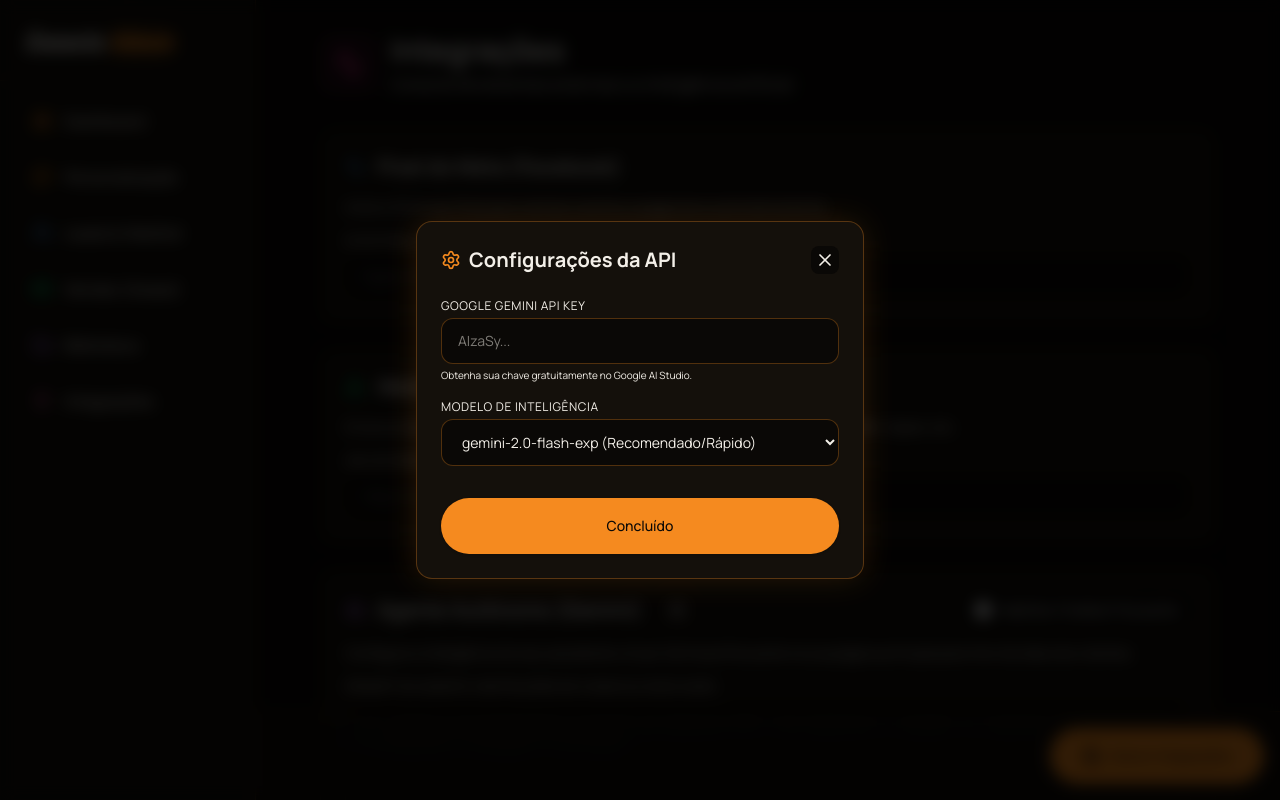
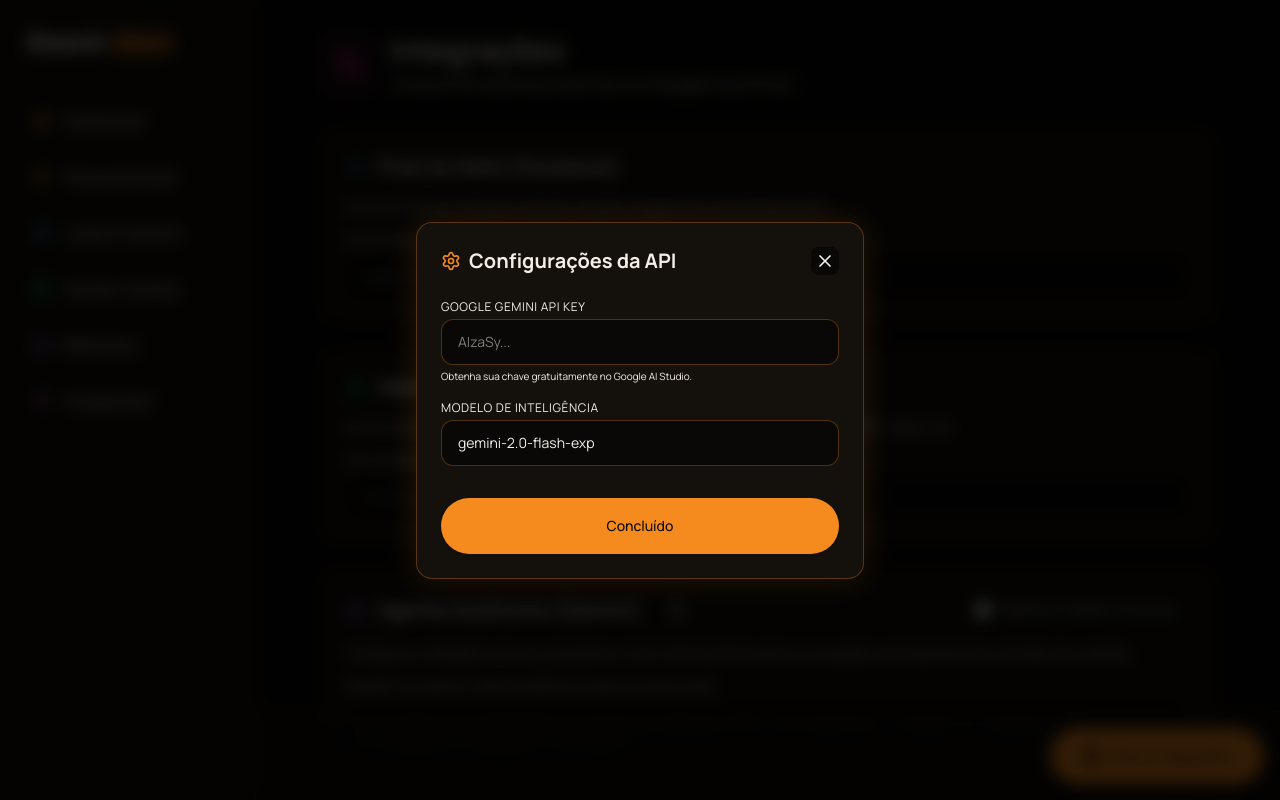
Before and after one commit to Glauberads/link-bio, a Next.js app: page /admin/integracoes in a window 1280 px wide. Both pictures are taken after a click on the button "Configurar API Key e Modelo". Shown: the top 800 px of the page. Built offline with nearby package versions, Linux system fonts and the light colour scheme; no server answers; the database is empty.

Commit message:
feat: make gemini model select flexible

```diff
--- a/src/app/admin/integracoes/page.tsx
+++ b/src/app/admin/integracoes/page.tsx
@@ -165,15 +165,21 @@
 
               <div>
                 <label className="text-xs text-text-muted uppercase tracking-wider mb-1 block">Modelo de Inteligência</label>
-                <select
+                <input
+                  type="text"
+                  list="gemini-models"
                   value={config.geminiModel || 'gemini-2.0-flash-exp'}
                   onChange={e => setConfig({...config, geminiModel: e.target.value})}
                   className="w-full bg-background border border-primary/30 rounded-xl px-4 py-3 text-text text-sm outline-none focus:border-primary transition-colors"
-                >
-                  <option value="gemini-2.0-flash-exp">gemini-2.0-flash-exp (Recomendado/Rápido)</option>
-                  <option value="gemini-1.5-flash">gemini-1.5-flash</option>
-                  <option value="gemini-1.5-pro">gemini-1.5-pro (Avançado)</option>
-                </select>
+                  placeholder="Ex: gemini-3.8-flash"
+                />
+                <datalist id="gemini-models">
+                  <option value="gemini-3.8-flash" />
+                  <option value="gemini-3.7-flash" />
+                  <option value="gemini-2.0-flash-exp" />
+                  <option value="gemini-1.5-flash" />
+                  <option value="gemini-1.5-pro" />
+                </datalist>
               </div>
             </div>
 
```
